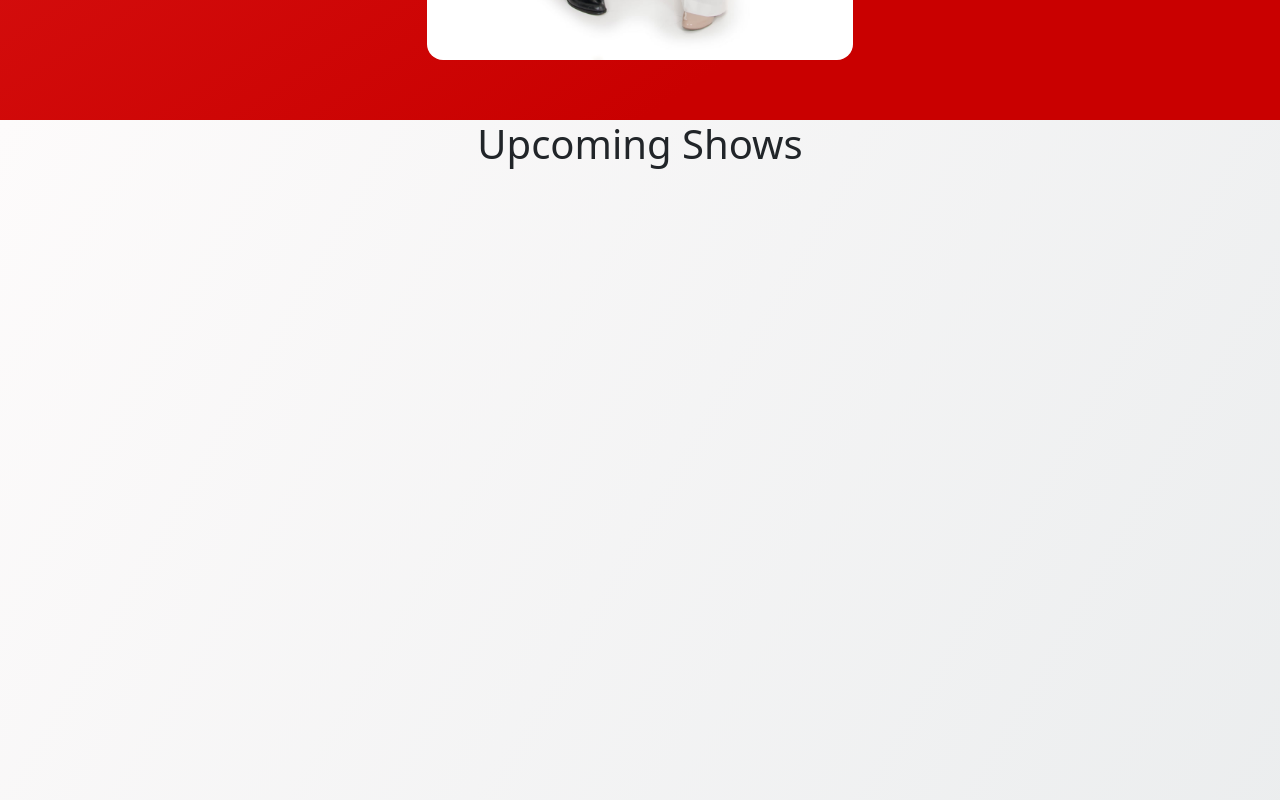
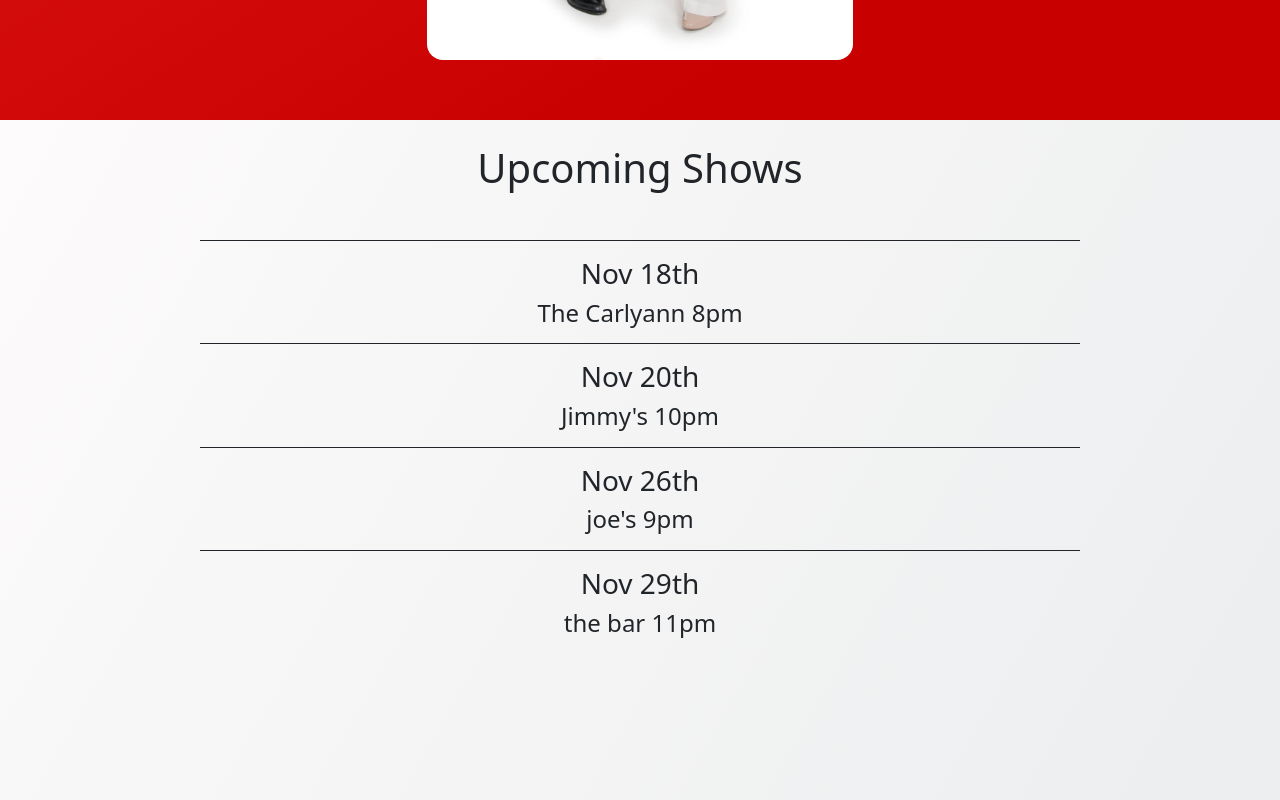
Before and after one commit to BrianButterly/stage2-band-site, a React (Create React App) app: page / in a window 1280 px wide. Shown: the part 1440-2240 px from the top of the page. Built offline with nearby package versions, Linux system fonts and the light colour scheme.

Commit message:
added fake shows for a visual plus fade on each page

```diff
--- a/src/App.css
+++ b/src/App.css
@@ -23,6 +23,7 @@ nav.navbar.navbar-expand-lg.navbar-light.fixed-top {
 .shows {
   height: 95vh;
   background-image: linear-gradient(120deg, #fdfbfb 0%, #ebedee 100%);
+  padding: 0px 200px;
 }
 
 .contact {
--- a/src/Components/Contact.js
+++ b/src/Components/Contact.js
@@ -33,7 +33,7 @@ function Contact() {
             />
           </FloatingLabel>
           <br />
-          <Button variant="danger">Submit</Button>
+          <Button variant="danger">Send</Button>
         </div>
       </Fade>
     </div>
--- a/src/Components/Shows.js
+++ b/src/Components/Shows.js
@@ -5,7 +5,21 @@ function Shows() {
   return (
     <div className="shows" id="shows">
       <Fade bottom>
+        <br />
         <h1>Upcoming Shows</h1>
+        <br />
+        <hr />
+        <h3>Nov 18th</h3>
+        <h4>The Carlyann 8pm</h4>
+        <hr />
+        <h3>Nov 20th</h3>
+        <h4>Jimmy's 10pm</h4>
+        <hr />
+        <h3>Nov 26th</h3>
+        <h4>joe's 9pm</h4>
+        <hr />
+        <h3>Nov 29th</h3>
+        <h4>the bar 11pm</h4>
       </Fade>
     </div>
   );
```
